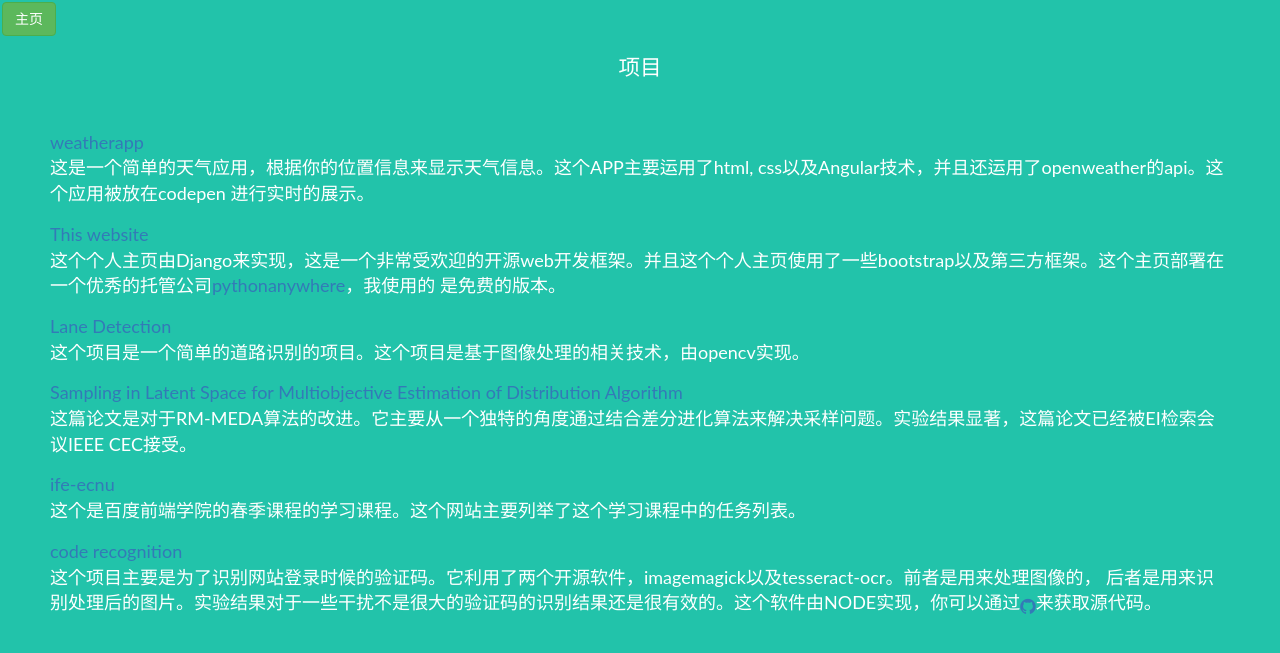
After one commit to madneal/my-first-blog, a Django app: page /project_zh in a window 1280 px wide. The commit adds this page. Shown: the top 653 px of the page. Run offline with Django 3.2, Linux system fonts and the light colour scheme; some libraries are stand-ins or nearby versions.

Commit message:
add the chinese vesion project

```diff
--- a/blog/templates/blog/cv-ch.html
+++ b/blog/templates/blog/cv-ch.html
@@ -322,7 +322,7 @@
                                     </div></h4>
 								</div>
 								<div class="body"><p>
-									这个个人主页由Django来实现，这是一个非常受欢迎的开源web开发框架。并且这个个人主页使用了一些bootstrap以及第三狂框架。</p></div>
+									这个个人主页由Django来实现，这是一个非常受欢迎的开源web开发框架。并且这个个人主页使用了一些bootstrap以及第三方框架。</p></div>
 							</div>
 							<div class="work-item">
 								<div class="head"><h4>
--- a/blog/templates/blog/index.html
+++ b/blog/templates/blog/index.html
@@ -31,7 +31,7 @@
                             <!--<li><a href="/">主页</a> </li>-->
                             <li><a href="http://blog.csdn.net/neal1991">博客</a></li>
                             <li><a href="../cv_zh/">简历</a></li>
-                            <li><a href="project">项目</a> </li>
+                            <li><a href="project_zh">项目</a> </li>
                             <li><a href="mailto:bing@stu.ecnu.edu.cn">联系我</a></li>
                         </ul>
                     </div>
--- /dev/null
+++ b/blog/templates/blog/project_zh.html
@@ -0,0 +1,103 @@
+<!DOCTYPE html>
+{% load static%}
+<html lang="en">
+<head>
+    <meta charset="UTF-8">
+    <link rel="stylesheet" href="{%static 'css/bootstrap.min.css'%}">
+    <link rel="stylesheet" type="text/css" href="{% static 'css/font-awesome.min.css'%}">
+    <style type="text/css">
+        * {
+            padding: 0;
+            margin: 0;
+            box-sizing: border-box;
+            vertical-align: bottom;
+        }
+        @font-face {
+            font-family: 'Lato';
+            font-style: normal;
+            font-weight: 900;
+            src: local('Lato #22c3aa'), local('Lato-#22c3aa');
+        }
+
+        body {
+            width: 100%;
+            height: 100%;
+            background-color: #22c3aa;
+            color:white;
+            font-family: 'Lato', 'Microsoft YaHei', sans-serif;
+            font-size: 1.8rem;
+            /*overflow-x: hidden;*/
+        }
+        h1{
+            text-align: center;
+            font-size: larger;
+        }
+        .back-to-home{
+            margin: 2px 2px 2px 2px;
+
+        }
+        .project{
+            margin:50px 50px auto 50px;
+            /*padding: inherit;*/
+        }
+        .project-list{
+
+        }
+        ul{
+            list-style: circle;
+            list-style-position: inside;
+        }
+        .list-item{
+            margin-bottom: 5px;
+            width: 100%;
+        }
+        .project-link{
+            margin-bottom: 50px;
+        }
+        a:hover{
+            font-size: larger;
+            color: #1b6d85;
+        }
+    </style>
+
+    <title>My project</title>
+</head>
+
+<body>
+    <div class="back-to-home">
+        <a class="btn btn-default btn-success" href="../" role="button">主页</a>
+    </div>
+    <header><h1>项目</h1></header>
+    <div class="project">
+        <ul class="list-inline project-list">
+            <li class="list-item">
+                <a href="http://codepen.io/nealecnu/full/GZpJrv/" target="_blank" class="project-link">weatherapp</a>
+                <p class="description">这是一个简单的天气应用，根据你的位置信息来显示天气信息。这个APP主要运用了html, css以及Angular技术，并且还运用了openweather的api。这个应用被放在codepen
+                进行实时的展示。</p>
+            </li>
+            <li class="list-item">
+                <a href="https://github.com/neal1991/my-first-blog" target="_blank" class="project-link">This website</a>
+                <p class="description">这个个人主页由Django来实现，这是一个非常受欢迎的开源web开发框架。并且这个个人主页使用了一些bootstrap以及第三方框架。这个主页部署在一个优秀的托管公司<a href="http://www.pythonanywhere.com">pythonanywhere</a>，我使用的
+                是免费的版本。</p>
+            </li>
+            <li class="list-item">
+                <a href="https://github.com/neal1991/opencv-lane-vehicle-track">Lane Detection</a>
+                <p class="description">这个项目是一个简单的道路识别的项目。这个项目是基于图像处理的相关技术，由opencv实现。</p>
+            </li>
+            <li class="list-item">
+                <a href="../paper" class="project-link">Sampling in Latent Space for Multiobjective Estimation of Distribution Algorithm</a>
+                <p class="description">这篇论文是对于RM-MEDA算法的改进。它主要从一个独特的角度通过结合差分进化算法来解决采样问题。实验结果显著，这篇论文已经被EI检索会议IEEE CEC接受。</p>
+            </li>
+            <li class="list-item">
+                <a href="http://neal1991.github.io/ife-ecnu/index.html" target="_blank" class="project-link">ife-ecnu</a>
+                <p class="description">这个是百度前端学院的春季课程的学习课程。这个网站主要列举了这个学习课程中的任务列表。</p>
+            </li>
+            <li class="list-item">
+                <a href="https://github.com/neal1991/code-recognition" target="_blank" class="project-link">code recognition</a>
+                <p class="description">这个项目主要是为了识别网站登录时候的验证码。它利用了两个开源软件，imagemagick以及tesseract-ocr。前者是用来处理图像的，
+								后者是用来识别处理后的图片。实验结果对于一些干扰不是很大的验证码的识别结果还是很有效的。这个软件由NODE实现，你可以通过<a href="https://github.com/neal1991/code-recognition"><i class="fa fa-github"></i></a>来获取源代码。</p>
+        </ul>
+
+    </div>
+</body>
+</html>
--- a/blog/urls.py
+++ b/blog/urls.py
@@ -11,6 +11,7 @@
     url(r'^project/',views.project),
     url(r'^myself/',views.myself),
     url(r'^paper/',views.paper),
+    url(r'^project_zh',views.project_zh),
     url(r'^weatherapp/',views.weatherapp),
 
 
--- a/blog/views.py
+++ b/blog/views.py
@@ -23,6 +23,9 @@
 
 def project(request):
     return render(request,'blog/project.html',{})
+
+def project_zh(request):
+    return render(request,'blog/project_zh.html',{})
 
 def weatherapp(request):
     return render(request,'blog/weatherapp.html',{})
```
